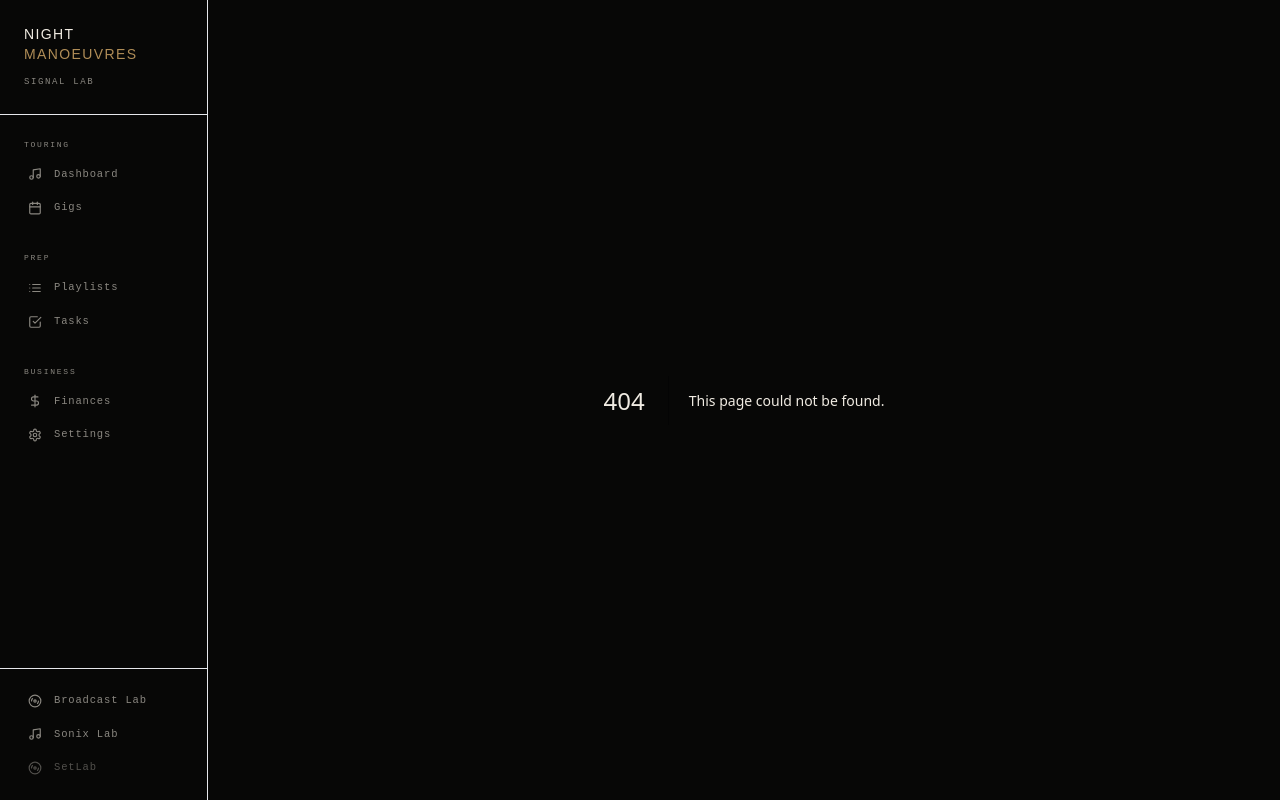
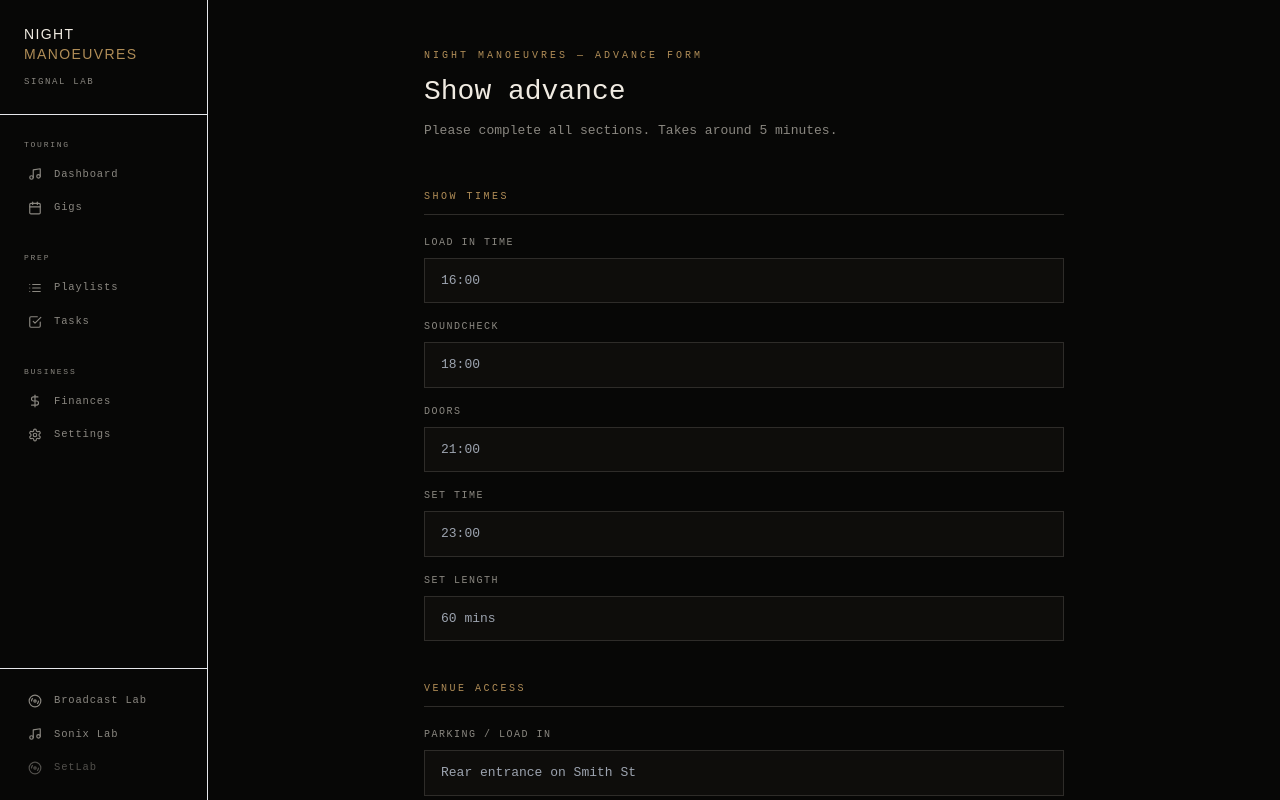
Before and after one commit to absoluteisherenow/signallab, a Next.js app: page /advance/1 in a window 1280 px wide. Before the commit this address had no page. Built offline with nearby package versions, Linux system fonts and the light colour scheme.

Commit message:
Add advance request system — Resend email, public form, Supabase storage

```diff
--- a/package.json
+++ b/package.json
@@ -17,6 +17,7 @@
     "next": "^14.0.0",
     "react": "^18.2.0",
     "react-dom": "^18.2.0",
+    "resend": "^6.9.4",
     "sharp": "^0.34.5"
   },
   "devDependencies": {
--- /dev/null
+++ b/src/app/advance/[gigId]/page.tsx
@@ -0,0 +1,99 @@
+'use client'
+
+import { useState } from 'react'
+import { useParams } from 'next/navigation'
+
+const SECTIONS = [
+  { title: 'Show times', fields: [
+    { key: 'load_in_time', label: 'Load in time', placeholder: '16:00' },
+    { key: 'soundcheck_time', label: 'Soundcheck', placeholder: '18:00' },
+    { key: 'doors_time', label: 'Doors', placeholder: '21:00' },
+    { key: 'set_time', label: 'Set time', placeholder: '23:00' },
+    { key: 'set_length', label: 'Set length', placeholder: '60 mins' },
+  ]},
+  { title: 'Venue access', fields: [
+    { key: 'parking', label: 'Parking / load in', placeholder: 'Rear entrance on Smith St' },
+    { key: 'wifi_name', label: 'WiFi name', placeholder: 'VenueName_Staff' },
+    { key: 'wifi_password', label: 'WiFi password', placeholder: '' },
+    { key: 'dressing_room', label: 'Dressing room', placeholder: 'Level 2, left of stage' },
+  ]},
+  { title: 'Hospitality', fields: [
+    { key: 'hospitality', label: 'Rider / hospitality', placeholder: 'Beers, water, towels...' },
+    { key: 'hotel_name', label: 'Hotel name', placeholder: 'Ace Hotel' },
+    { key: 'hotel_address', label: 'Hotel address', placeholder: '100 Main St' },
+    { key: 'hotel_checkin', label: 'Check in time', placeholder: '15:00' },
+  ]},
+  { title: 'Contacts & technical', fields: [
+    { key: 'local_contact_name', label: 'Local contact name', placeholder: 'John Smith' },
+    { key: 'local_contact_phone', label: 'Local contact phone', placeholder: '+44 7700 900000' },
+    { key: 'backline', label: 'Backline / equipment', placeholder: 'Pioneer CDJ-3000s, DJM-900NXS2' },
+    { key: 'additional_notes', label: 'Additional notes', placeholder: 'Anything else we should know' },
+  ]},
+]
+
+export default function AdvancePage() {
+  const { gigId } = useParams()
+  const [form, setForm] = useState<Record<string, string>>({})
+  const [submitting, setSubmitting] = useState(false)
+  const [submitted, setSubmitted] = useState(false)
+
+  async function submit() {
+    setSubmitting(true)
+    try {
+      await fetch('/api/advance', {
+        method: 'PUT',
+        headers: { 'Content-Type': 'application/json' },
+        body: JSON.stringify({ gig_id: gigId, ...form }),
+      })
+      setSubmitted(true)
+    } catch {
+      alert('Something went wrong — please try again')
+    } finally {
+      setSubmitting(false)
+    }
+  }
+
+  if (submitted) return (
+    <div style={{ minHeight: '100vh', background: '#070706', display: 'flex', alignItems: 'center', justifyContent: 'center', fontFamily: 'DM Mono, monospace' }}>
+      <div style={{ textAlign: 'center', color: '#f0ebe2' }}>
+        <div style={{ color: '#b08d57', fontSize: '11px', letterSpacing: '0.3em', textTransform: 'uppercase', marginBottom: '16px' }}>Advance complete</div>
+        <div style={{ fontSize: '28px', fontWeight: 300, marginBottom: '12px' }}>Thank you</div>
+        <div style={{ color: '#8a8780', fontSize: '13px' }}>The artist has been notified. See you at the show.</div>
+      </div>
+    </div>
+  )
+
+  return (
+    <div style={{ minHeight: '100vh', background: '#070706', color: '#f0ebe2', fontFamily: 'DM Mono, monospace', padding: '48px 24px' }}>
+      <div style={{ maxWidth: '640px', margin: '0 auto' }}>
+        <div style={{ color: '#b08d57', fontSize: '10px', letterSpacing: '0.3em', textTransform: 'uppercase', marginBottom: '8px' }}>NIGHT MANOEUVRES — ADVANCE FORM</div>
+        <div style={{ fontSize: '28px', fontWeight: 300, marginBottom: '8px' }}>Show advance</div>
+        <div style={{ color: '#8a8780', fontSize: '13px', marginBottom: '48px' }}>Please complete all sections. Takes around 5 minutes.</div>
+        {SECTIONS.map(section => (
+          <div key={section.title} style={{ marginBottom: '40px' }}>
+            <div style={{ fontSize: '10px', letterSpacing: '0.25em', color: '#b08d57', textTransform: 'uppercase', marginBottom: '20px', paddingBottom: '10px', borderBottom: '1px solid #2e2c29' }}>
+              {section.title}
+            </div>
+            <div style={{ display: 'flex', flexDirection: 'column', gap: '16px' }}>
+              {section.fields.map(field => (
+                <div key={field.key}>
+                  <div style={{ fontSize: '10px', letterSpacing: '0.15em', color: '#8a8780', textTransform: 'uppercase', marginBottom: '8px' }}>{field.label}</div>
+                  <input value={form[field.key] || ''} onChange={e => setForm(p => ({ ...p, [field.key]: e.target.value }))}
+                    placeholder={field.placeholder}
+                    style={{ width: '100%', background: '#0e0d0b', border: '1px solid #2e2c29', color: '#f0ebe2', fontFamily: 'DM Mono, monospace', fontSize: '13px', padding: '12px 16px', outline: 'none', boxSizing: 'border-box' }} />
+                </div>
+              ))}
+            </div>
+          </div>
+        ))}
+        <button onClick={submit} disabled={submitting} style={{
+          width: '100%', background: '#b08d57', color: '#070706', border: 'none',
+          fontFamily: 'DM Mono, monospace', fontSize: '11px', letterSpacing: '0.2em',
+          textTransform: 'uppercase', padding: '16px', cursor: 'pointer', opacity: submitting ? 0.6 : 1,
+        }}>
+          {submitting ? 'Submitting...' : 'Submit advance →'}
+        </button>
+      </div>
+    </div>
+  )
+}
--- /dev/null
+++ b/src/app/api/advance/route.ts
@@ -0,0 +1,31 @@
+import { NextRequest, NextResponse } from 'next/server'
+import { Resend } from 'resend'
+import { supabase } from '@/lib/supabase'
+
+export async function POST(req: NextRequest) {
+  try {
+    const resend = new Resend(process.env.RESEND_API_KEY)
+    const { gigId, gigTitle, venue, date, promoterEmail } = await req.json()
+    if (!promoterEmail) return NextResponse.json({ error: 'No promoter email' }, { status: 400 })
+    const formUrl = `https://signal-lab-rebuild.vercel.app/advance/${gigId}`
+    await resend.emails.send({
+      from: 'NIGHT manoeuvres <onboarding@resend.dev>',
+      to: promoterEmail,
+      subject: `Advance sheet request — ${gigTitle} at ${venue}`,
+      html: `<div style="font-family:monospace;background:#070706;color:#f0ebe2;padding:40px"><div style="color:#b08d57;margin-bottom:24px">NIGHT MANOEUVRES — ADVANCE REQUEST</div><h2>${gigTitle}</h2><p style="color:#8a8780">${venue} · ${date}</p><p>Please complete the advance form for this show.</p><a href="${formUrl}" style="display:inline-block;background:#b08d57;color:#070706;padding:14px 28px;text-decoration:none">Complete advance form</a></div>`,
+    })
+    return NextResponse.json({ success: true })
+  } catch (err: any) {
+    return NextResponse.json({ error: err.message }, { status: 500 })
+  }
+}
+
+export async function PUT(req: NextRequest) {
+  try {
+    const data = await req.json()
+    await supabase.from('advance_requests').upsert({ ...data, completed: true }, { onConflict: 'gig_id' })
+    return NextResponse.json({ success: true })
+  } catch (err: any) {
+    return NextResponse.json({ error: err.message }, { status: 500 })
+  }
+}
--- a/src/components/gigs/GigsList.tsx
+++ b/src/components/gigs/GigsList.tsx
@@ -149,7 +149,28 @@ export function GigsList() {
   onClick={(e) => e.stopPropagation()}
 >
   Post
-</Link> <Link
+</Link> <button
+  onClick={async (e) => {
+    e.stopPropagation()
+    const res = await fetch('/api/advance', {
+      method: 'POST',
+      headers: { 'Content-Type': 'application/json' },
+      body: JSON.stringify({
+        gigId: gig.id,
+        gigTitle: gig.title,
+        venue: gig.venue,
+        date: gig.date,
+        promoterEmail: 'absoluteishere@gmail.com',
+      }),
+    })
+    const data = await res.json()
+    if (data.success) alert('Advance request sent!')
+    else alert('Error: ' + data.error)
+  }}
+  className="text-[#3d6b4a] hover:text-[#4a8a5a] transition-colors font-semibold mr-3 text-xs"
+>
+  Advance
+</button> <Link
                           href={`/gigs/${gig.id}`}
                           className="text-night-silver hover:text-night-light transition-colors font-semibold"
                           onClick={(e) => e.stopPropagation()}
```
Also changed, not shown: 1 other file (tests, documents, lock files or other folders).
